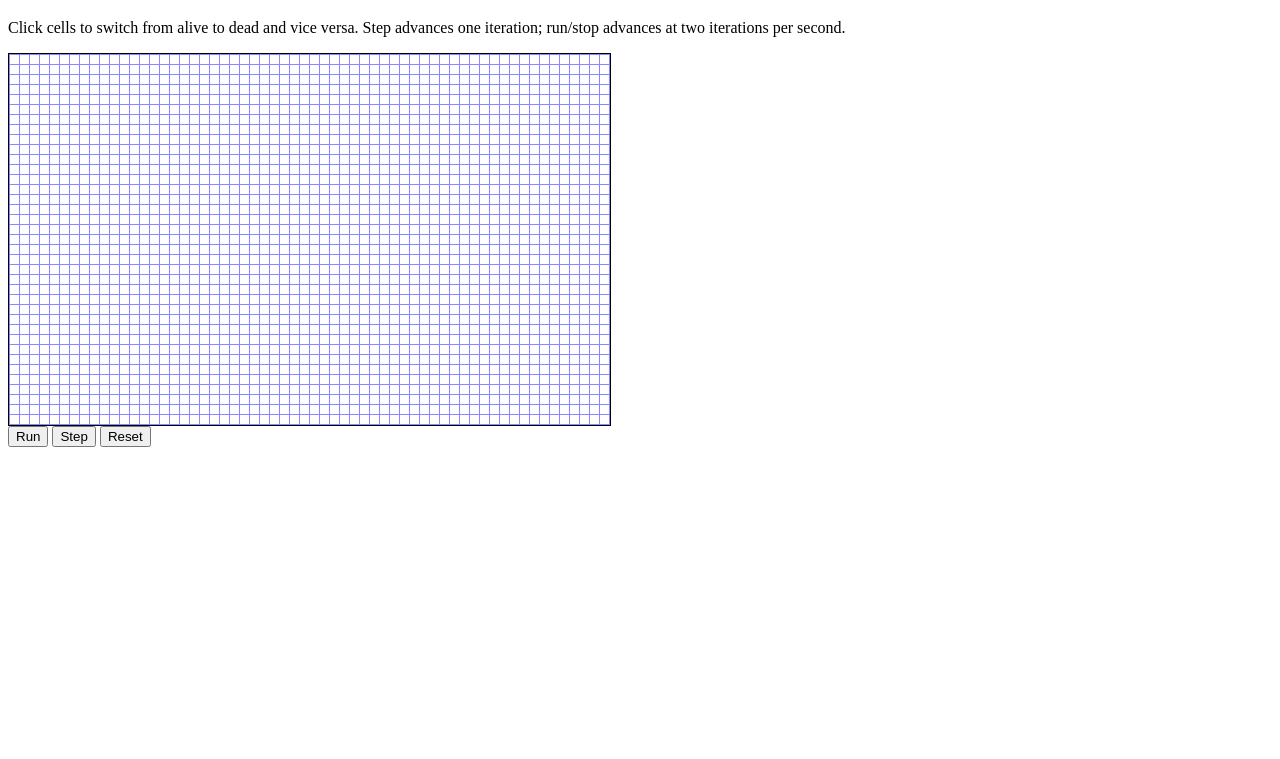
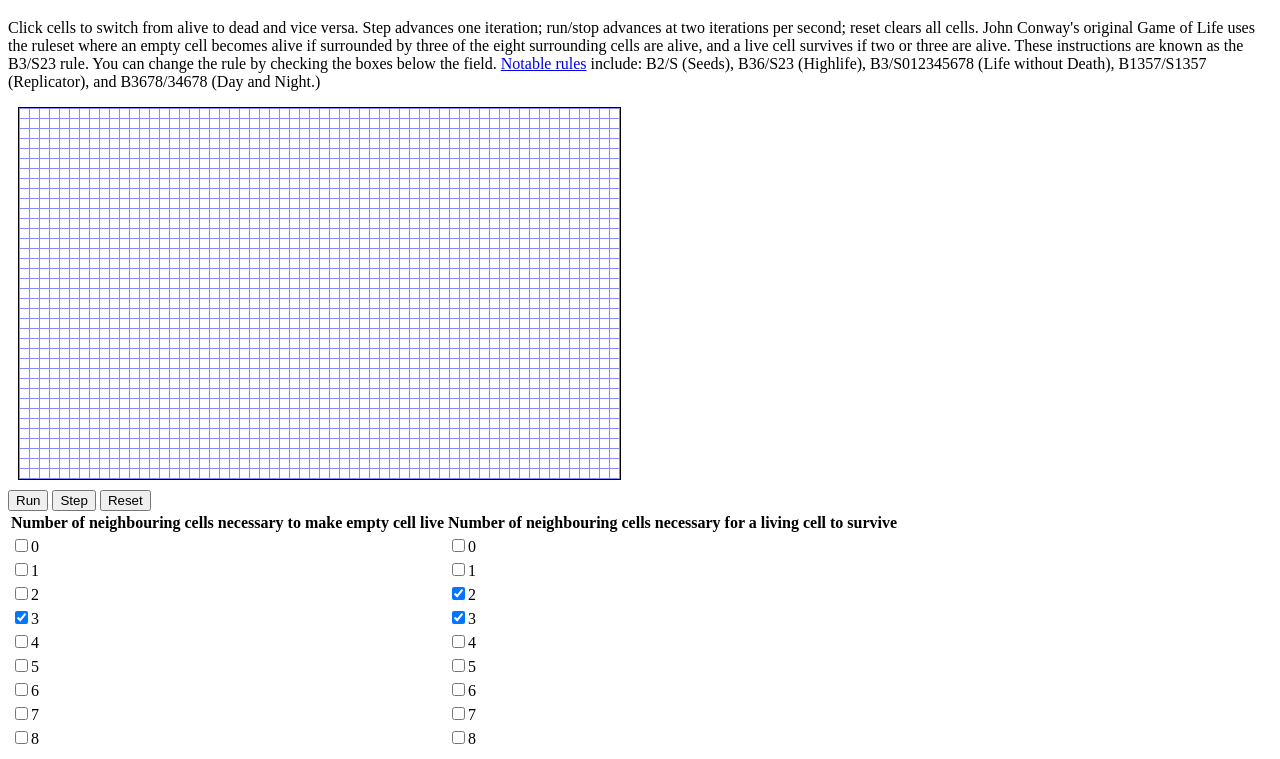
Before and after one commit to miachenmtl/lifelike, a website: page index.html in a window 1280 px wide. Both pictures are taken after a click on the button "Step". Shown: the part 61-820 px from the top of the page. Drawn offline with Linux system fonts and the light colour scheme.

Commit message:
Implement phase four: user can change rule to life-like variants.

```diff
--- a/index.html
+++ b/index.html
@@ -7,11 +7,53 @@
 </head>
 <body onload="drawGridLines()">
 <h1>Lifelike: Conway's Game of Life and Variants</h1>
-<p>Click cells to switch from alive to dead and vice versa. Step advances one iteration; run/stop advances at two iterations per second.</p>
+<p>Click cells to switch from alive to dead and vice versa. Step advances one iteration; run/stop advances at two iterations per second; reset clears all cells. John Conway's original Game of Life uses the ruleset where an empty cell becomes alive if surrounded by three of the eight surrounding cells are alive, and a live cell survives if two or three are alive. These instructions are known as the B3/S23 rule. You can change the rule by checking the boxes below the field. <a href="https://en.wikipedia.org/wiki/Life-like_cellular_automaton">Notable rules</a> include: B2/S (Seeds), B36/S23 (Highlife), B3/S012345678 (Life without Death), B1357/S1357 (Replicator), and B3678/34678 (Day and Night.)</p>
 <canvas id="fieldOfLife" width="601" height="371" onclick="processClickOnCanvas(lifeAtRowCol, event)">Your browser does not support the HTML5 canvas tag.</canvas>
 <input type="button" id = "runStop" value="Run" onclick="runOrStop(lifeAtRowCol)">
 <input type="button" value="Step" onclick="iterateNextGen(lifeAtRowCol)">
 <input type="button" value="Reset" onclick="killEverything(lifeAtRowCol)">
+<table>
+  <tr>
+    <th>Number of neighbouring cells necessary to make empty cell live</th>
+    <th>Number of neighbouring cells necessary for a living cell to survive</th>
+  </tr>
+  <tr>
+    <td><input type="checkbox" id="B0">0</td>
+    <td><input type="checkbox" id="S0">0</td>
+  </tr>
+    <td><input type="checkbox" id="B1">1</td>
+    <td><input type="checkbox" id="S1">1</td>
+  </tr>
+  <tr>
+    <td><input type="checkbox" id="B2">2</td>
+    <td><input type="checkbox" id="S2" checked=true>2</td>
+  </tr>
+  <tr>
+    <td><input type="checkbox" id="B3" checked=true>3</td>
+    <td><input type="checkbox" id="S3" checked=true>3</td>
+  </tr>
+  <tr>
+    <td><input type="checkbox" id="B4">4</td>
+    <td><input type="checkbox" id="S4">4</td>
+  </tr>
+  <tr>
+    <td><input type="checkbox" id="B5">5</td>
+    <td><input type="checkbox" id="S5">5</td>
+  </tr>
+  <tr>
+    <td><input type="checkbox" id="B6">6</td>
+    <td><input type="checkbox" id="S6">6</td>
+  </tr>
+  <tr>
+    <td><input type="checkbox" id="B7">7</td>
+    <td><input type="checkbox" id="S7">7</td>
+  </tr>
+  <tr>
+    <td><input type="checkbox" id="B8">8</td>
+    <td><input type="checkbox" id="S8">8</td>
+  </tr>
+</table>
+
 <!--<p id="xy"></p>-->
 <!--<div id="mocha"></div> how do you do testing for browser stuff?
 <script src="mocha.js"></script>
--- a/lifelike.css
+++ b/lifelike.css
@@ -2,4 +2,5 @@ canvas {
   border-style: solid;
   border-width: 1px;
   display: block;
+  margin: 10px;
 }
--- a/lifelike.js
+++ b/lifelike.js
@@ -173,6 +173,34 @@ function runOrStop(lifeAtRowCol) {
   }
 }
 
+function getBirthRuleset() {
+  var birthRuleset = [];
+  birthRuleset[0] = document.getElementById("B0").checked;
+  birthRuleset[1] = document.getElementById("B1").checked;
+  birthRuleset[2] = document.getElementById("B2").checked;
+  birthRuleset[3] = document.getElementById("B3").checked;
+  birthRuleset[4] = document.getElementById("B4").checked;
+  birthRuleset[5] = document.getElementById("B5").checked;
+  birthRuleset[6] = document.getElementById("B6").checked;
+  birthRuleset[7] = document.getElementById("B7").checked;
+  birthRuleset[8] = document.getElementById("B8").checked;
+  return birthRuleset;
+}
+
+function getSurviveRuleset() {
+  var surviveRuleset = []
+  surviveRuleset[0] = document.getElementById("S0").checked;
+  surviveRuleset[1] = document.getElementById("S1").checked;
+  surviveRuleset[2] = document.getElementById("S2").checked;
+  surviveRuleset[3] = document.getElementById("S3").checked;
+  surviveRuleset[4] = document.getElementById("S4").checked;
+  surviveRuleset[5] = document.getElementById("S5").checked;
+  surviveRuleset[6] = document.getElementById("S6").checked;
+  surviveRuleset[7] = document.getElementById("S7").checked;
+  surviveRuleset[8] = document.getElementById("S8").checked;
+  return surviveRuleset;
+}
+
 function iterateNextGen(lifeAtRowCol) {
   var nextGenState = [];
   for (i = 0; i < 37; i++) {
@@ -182,8 +210,8 @@ function iterateNextGen(lifeAtRowCol) {
     }
   }
   var count;
-  var birthRuleset = [false, false, false, true, false, false, false, false, false];
-  var surviveRuleset = [false, false, true, true, false, false, false, false, false];
+  var birthRuleset = getBirthRuleset();
+  var surviveRuleset = getSurviveRuleset();
   console.log("iterating next generation");
   for (i = 0; i < 37; i++) {
     for (j = 0; j < 60; j++) {
```
